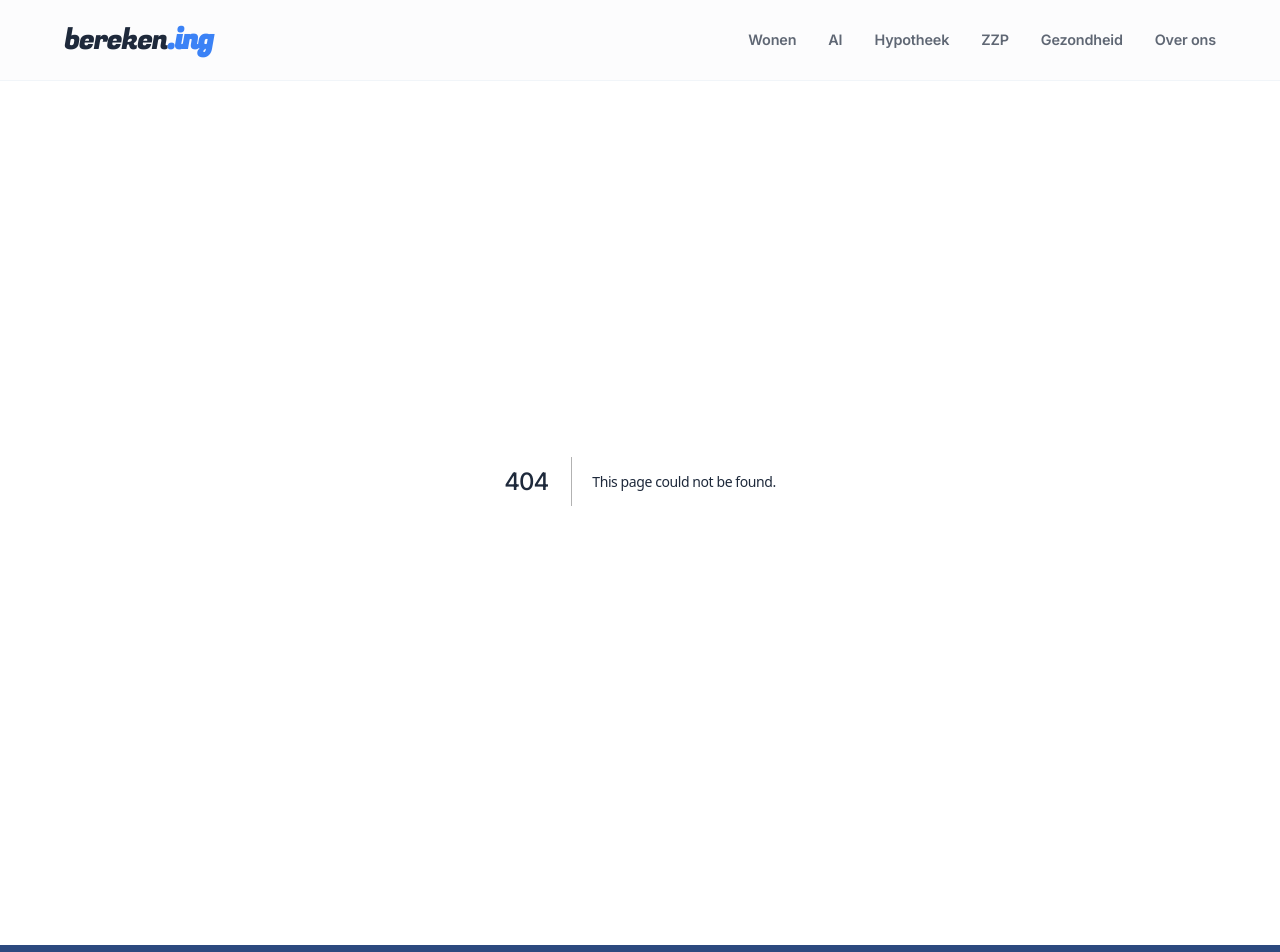
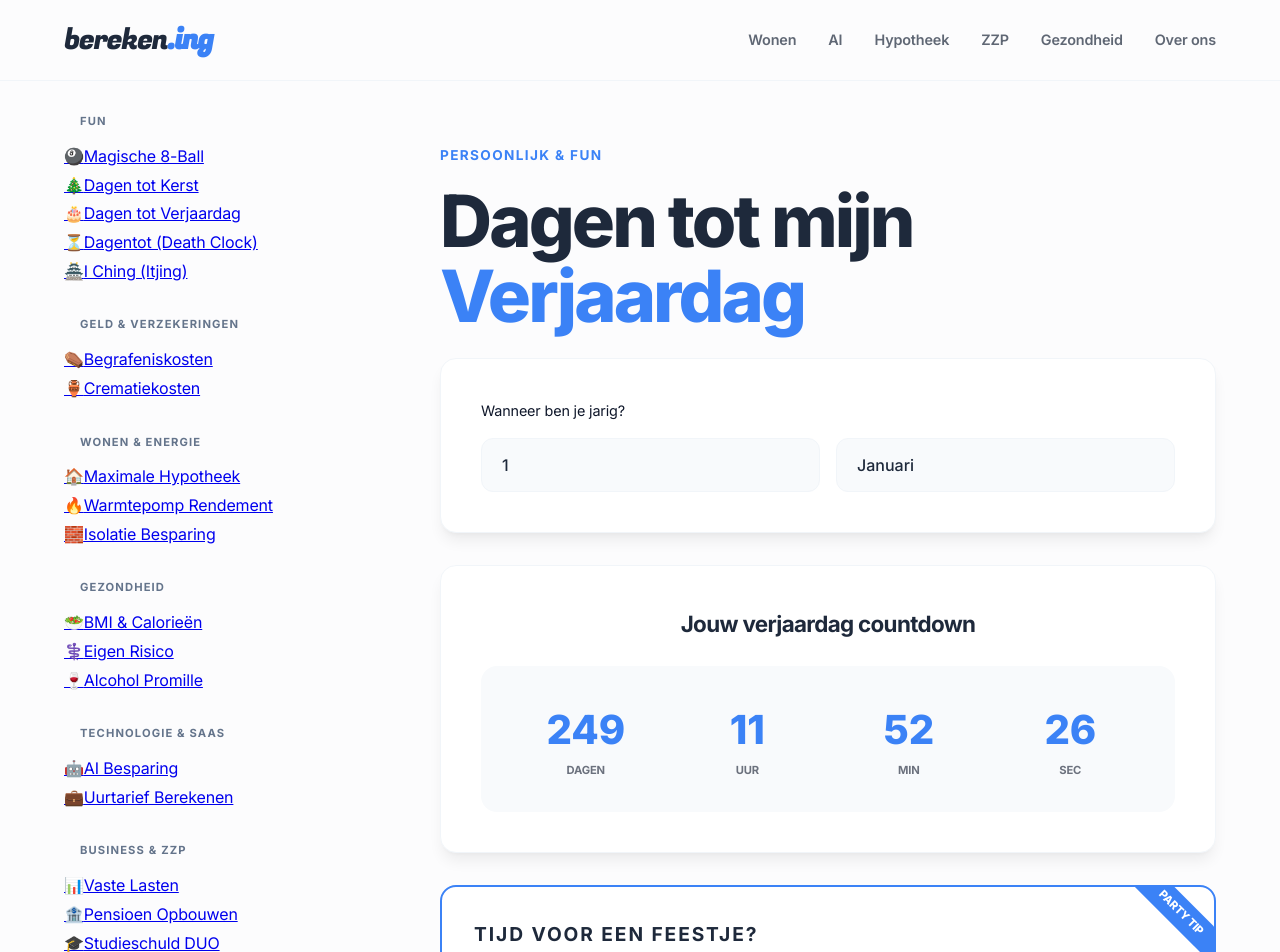
Before and after one commit to sirklaas/bereken.ing, a Next.js app: page /fun/verjaardag in a window 1280 px wide. Before the commit this address had no page. Shown: the top 952 px of the page. Built offline with nearby package versions, Linux system fonts and the light colour scheme.

Commit message:
feat: split countdown tools for better AdSense and Affiliate relevance

```diff
--- /dev/null
+++ b/src/app/fun/verjaardag/page.tsx
@@ -0,0 +1,63 @@
+"use client";
+
+import { useState, useEffect } from "react";
+import ToolLayout from "@/components/ToolLayout";
+import AdSenseSlot from "@/components/AdSenseSlot";
+import AffiliateCTA from "@/components/AffiliateCTA";
+import EventCountdown from "@/components/EventCountdown";
+
+export default function BirthdayPage() {
+  const [day, setDay] = useState(1);
+  const [month, setMonth] = useState(1);
+  const [targetDate, setTargetDate] = useState<Date | null>(null);
+
+  useEffect(() => {
+    const today = new Date();
+    let bday = new Date(today.getFullYear(), month - 1, day);
+    if (bday < today) {
+      bday.setFullYear(today.getFullYear() + 1);
+    }
+    setTargetDate(bday);
+  }, [day, month]);
+
+  return (
+    <ToolLayout>
+      <AdSenseSlot id="top-ad" format="rectangle" style={{ marginBottom: "2rem" }} />
+      <h3>Persoonlijk & Fun</h3>
+      <h1>Dagen tot mijn <span style={{ color: "var(--primary-accent)" }}>Verjaardag</span></h1>
+
+      <div className="card" style={{ marginBottom: "2rem" }}>
+        <p style={{ fontSize: "0.9rem", marginBottom: "1rem" }}>Wanneer ben je jarig?</p>
+        <div style={{ display: "grid", gridTemplateColumns: "1fr 1fr", gap: "1rem" }}>
+          <input type="number" min="1" max="31" value={day} onChange={(e) => setDay(Number(e.target.value))} />
+          <select value={month} onChange={(e) => setMonth(Number(e.target.value))}>
+            <option value="1">Januari</option>
+            <option value="2">Februari</option>
+            <option value="3">Maart</option>
+            <option value="4">April</option>
+            <option value="5">Mei</option>
+            <option value="6">Juni</option>
+            <option value="7">Juli</option>
+            <option value="8">Augustus</option>
+            <option value="9">September</option>
+            <option value="10">Oktober</option>
+            <option value="11">November</option>
+            <option value="12">December</option>
+          </select>
+        </div>
+      </div>
+
+      {targetDate && <EventCountdown targetDate={targetDate} title="Jouw verjaardag countdown" />}
+
+      <AffiliateCTA
+        title="Tijd voor een feestje?"
+        description="Van versiering tot originele cadeaus: bekijk alles voor de perfecte verjaardag."
+        buttonText="Feest Artikelen Bekijken"
+        href="https://www.partywinkel.nl"
+        badge="Party Tip"
+      />
+
+      <AdSenseSlot id="bottom-ad" format="rectangle" style={{ marginTop: "3rem" }} />
+    </ToolLayout>
+  );
+}
--- /dev/null
+++ b/src/components/EventCountdown.tsx
@@ -0,0 +1,54 @@
+"use client";
+
+import { useState, useEffect } from "react";
+
+export default function EventCountdown({ targetDate, title }: { targetDate: Date, title: string }) {
+  const [timeLeft, setTimeLeft] = useState({
+    days: 0,
+    hours: 0,
+    minutes: 0,
+    seconds: 0
+  });
+
+  useEffect(() => {
+    const timer = setInterval(() => {
+      const now = new Date().getTime();
+      const distance = targetDate.getTime() - now;
+
+      setTimeLeft({
+        days: Math.floor(distance / (1000 * 60 * 60 * 24)),
+        hours: Math.floor((distance % (1000 * 60 * 60 * 24)) / (1000 * 60 * 60)),
+        minutes: Math.floor((distance % (1000 * 60 * 60)) / (1000 * 60)),
+        seconds: Math.floor((distance % (1000 * 60)) / 1000)
+      });
+    }, 1000);
+
+    return () => clearInterval(timer);
+  }, [targetDate]);
+
+  const Unit = ({ value, label }: { value: number, label: string }) => (
+    <div style={{ textAlign: "center" }}>
+      <div style={{ fontSize: "2.5rem", fontWeight: 800, color: "var(--primary-accent)" }}>{value}</div>
+      <div style={{ fontSize: "0.7rem", fontWeight: 700, textTransform: "uppercase", opacity: 0.6 }}>{label}</div>
+    </div>
+  );
+
+  return (
+    <div className="card animate-in">
+      <h2 style={{ fontSize: "1.4rem", marginBottom: "1.5rem", textAlign: "center" }}>{title}</h2>
+      <div style={{
+        display: "grid",
+        gridTemplateColumns: "repeat(4, 1fr)",
+        gap: "1rem",
+        background: "#f8fafc",
+        padding: "2rem",
+        borderRadius: "16px"
+      }}>
+        <Unit value={timeLeft.days} label="Dagen" />
+        <Unit value={timeLeft.hours} label="Uur" />
+        <Unit value={timeLeft.minutes} label="Min" />
+        <Unit value={timeLeft.seconds} label="Sec" />
+      </div>
+    </div>
+  );
+}
--- a/src/components/Sidebar.tsx
+++ b/src/components/Sidebar.tsx
@@ -9,8 +9,10 @@ export default function Sidebar() {
   const categories = [
     { title: "Fun", links: [
       { name: "Magische 8-Ball", href: "/fun/8ball", icon: "🎱" },
+      { name: "Dagen tot Kerst", href: "/fun/kerst", icon: "🎄" },
+      { name: "Dagen tot Verjaardag", href: "/fun/verjaardag", icon: "🎂" },
+      { name: "Dagentot (Death Clock)", href: "/fun/dagentot", icon: "⏳" },
       { name: "I Ching (Itjing)", href: "/fun/iching", icon: "🏯" },
-      { name: "Dagentot", href: "/fun/dagentot", icon: "⏳" },
     ]},
     { title: "Geld & Verzekeringen", links: [
       { name: "Begrafeniskosten", href: "/geld/begrafenis", icon: "⚰️" },
```
Also changed, not shown: src/app/fun/kerst/page.tsx (added, +47 -0 lines).
